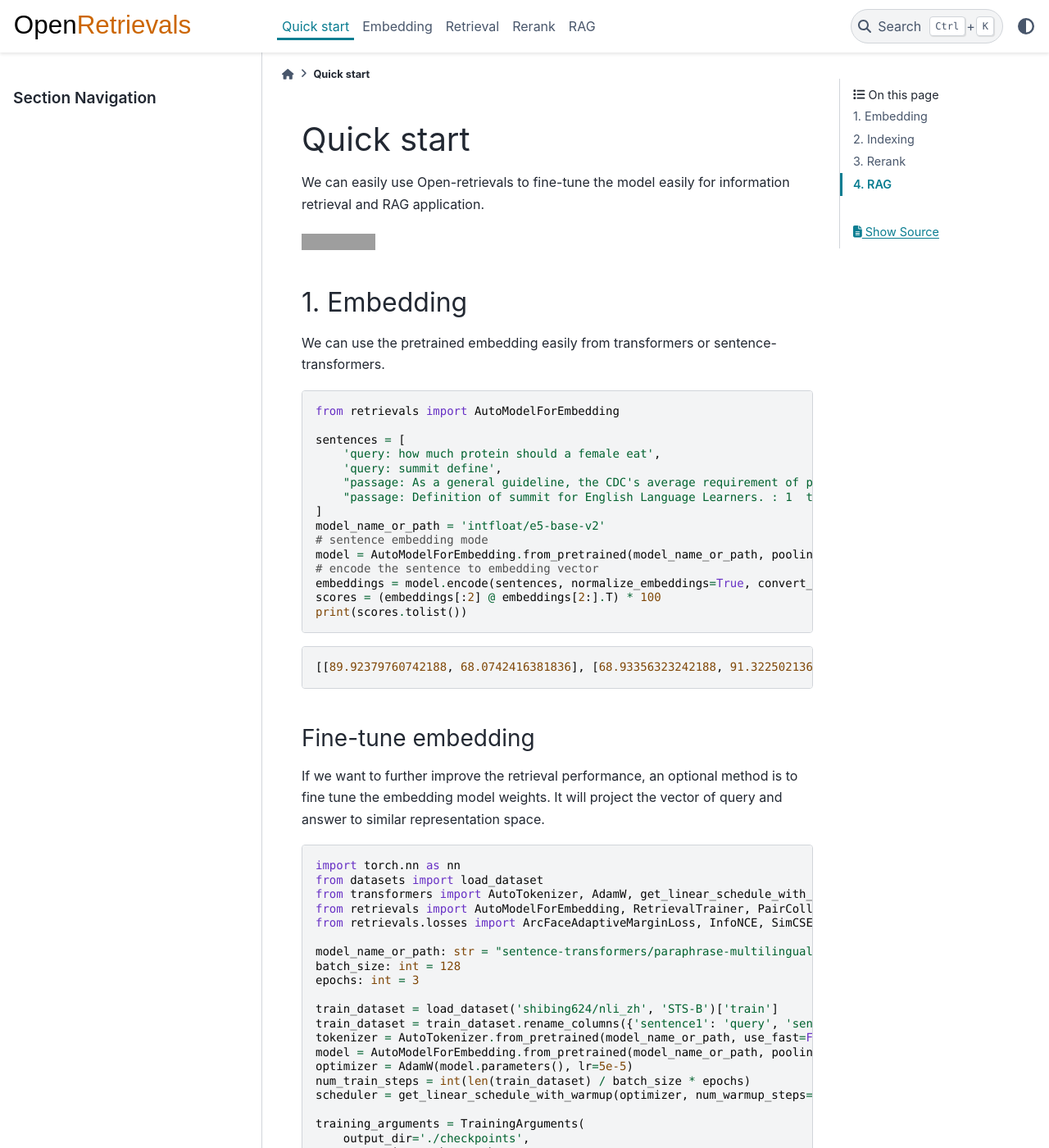
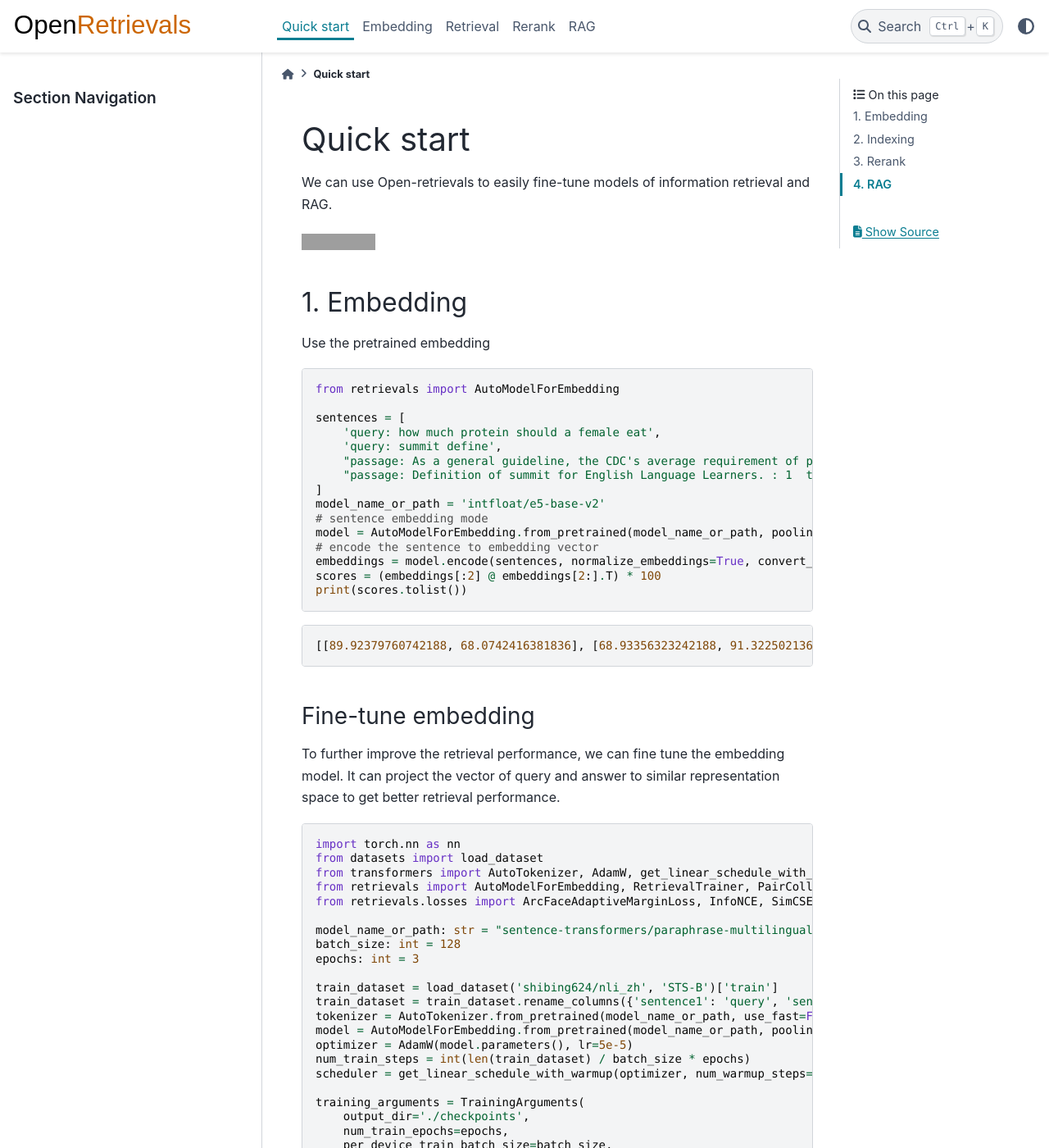
Before and after one commit to LongxingTan/open-retrievals, a Sphinx documentation site: the page built from docs/source/quick-start.rst, in a window 1280 px wide and 1400 px high. Shown: the whole window at 82% size. Built offline with Sphinx 7.4.7 and the PyData theme 0.15.4, drawn with Linux system fonts in a browser that asks for light colours; some of the changed text lies outside the part shown; grey boxes are pictures that could not be loaded.

Commit message:
docs: update

```diff
--- a/docs/source/quick-start.rst
+++ b/docs/source/quick-start.rst
@@ -3,7 +3,7 @@ Quick start
 
 .. _quick-start:
 
-We can easily use Open-retrievals to fine-tune the model easily for information retrieval and RAG application.
+We can use Open-retrievals to easily fine-tune models of information retrieval and RAG.
 
 .. image:: https://colab.research.google.com/assets/colab-badge.svg
     :target: https://colab.research.google.com/drive/1-WBMisdWLeHUKlzJ2DrREXY_kSV8vjP3?usp=sharing
@@ -13,7 +13,7 @@ We can easily use Open-retrievals to fine-tune the model easily for information
 1. Embedding
 -----------------------------
 
-We can use the pretrained embedding easily from transformers or sentence-transformers.
+Use the pretrained embedding
 
 .. code-block:: python
 
@@ -41,7 +41,7 @@ We can use the pretrained embedding easily from transformers or sentence-transfo
 Fine-tune embedding
 ~~~~~~~~~~~~~~~~~~~~~~~~~~~~~
 
-If we want to further improve the retrieval performance, an optional method is to fine tune the embedding model weights. It will project the vector of query and answer to similar representation space.
+To further improve the retrieval performance, we can fine tune the embedding model. It can project the vector of query and answer to similar representation space to get better retrieval performance.
 
 .. code-block:: python
 
@@ -129,6 +132,8 @@ If we have multiple retrieval source or a better sequence, we can add the rerank
 Fine-tune reranking
 ~~~~~~~~~~~~~~~~~~~~~~~~~~~~~
 
+Similarly, fine tune the reranking model to get a better performance for the specific task.
+
 .. code-block:: python
 
     from transformers import AutoTokenizer, TrainingArguments, get_cosine_schedule_with_warmup, AdamW
@@ -168,4 +173,4 @@ Fine-tune reranking
 4. RAG
 -----------------------------
 
-We can use open-retrievals easily to build RAG application, or integrated with LangChain or LlamaIndex.
+Use open-retrievals to build RAG easily, or integrated with LangChain or LlamaIndex.
```
Also changed, not shown: other parts of docs/source/quick-start.rst (+4 -1 lines), docs/source/embed.rst (+15 -1 lines), docs/source/rerank.rst (+9 -2 lines), 1 other file.
